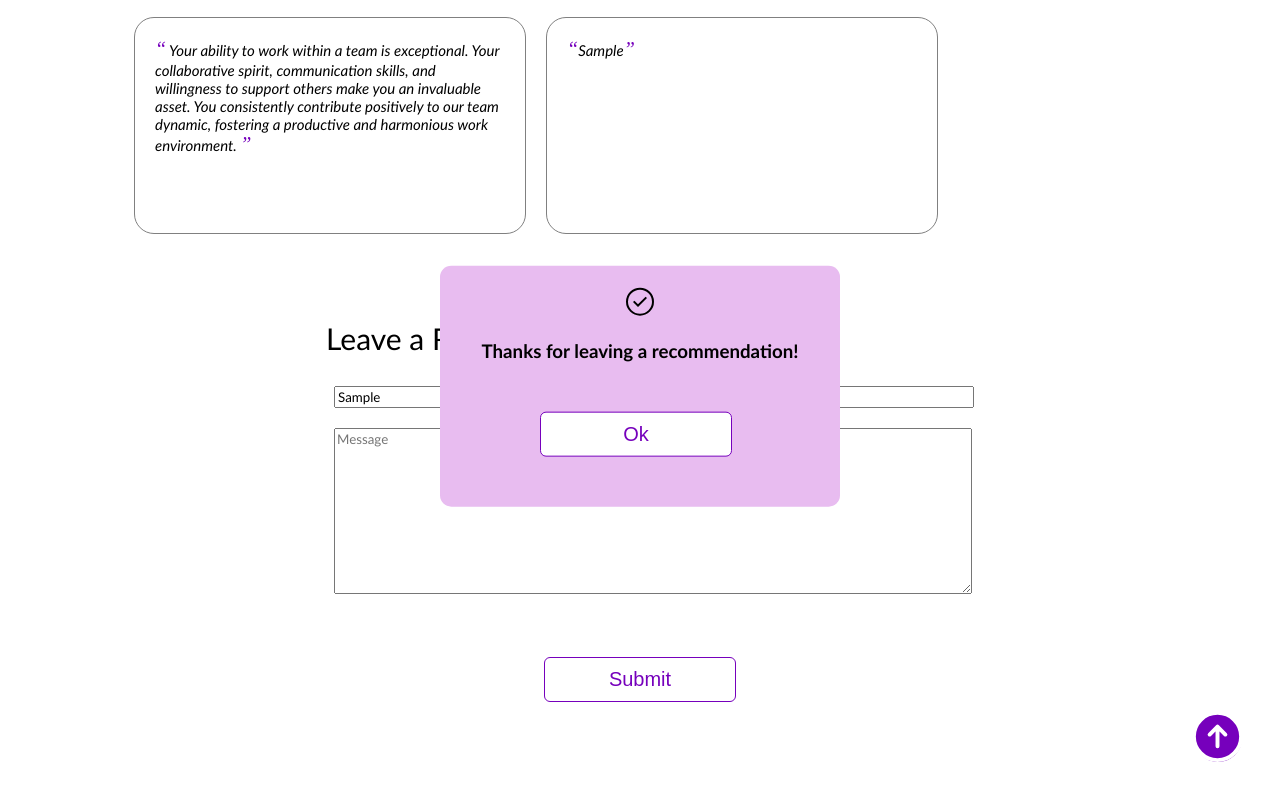
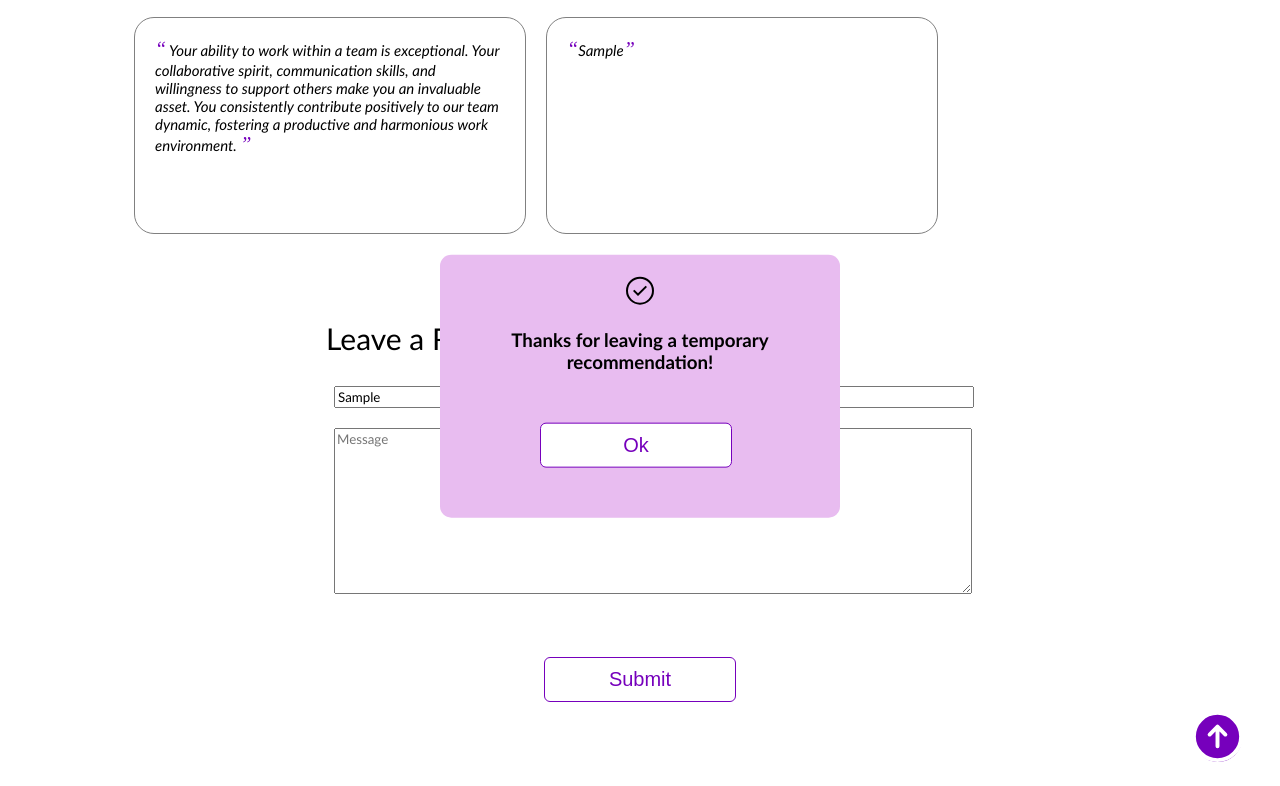
Before and after one commit to benjaminlemon/my-portfolio, a plain HTML site: page index.html in a window 1280 px wide. Both pictures are taken after typing "Sample", "Sample" into the empty fields and a click on the button "Submit". Shown: the part 2079-2865 px from the top of the page. Drawn offline with Linux system fonts and the light colour scheme.

Commit message:
commit 3

```diff
--- a/index.html
+++ b/index.html
@@ -185,7 +185,7 @@
 
     <div class="popup" id="popup" class="flex_center">
       <img src="html_finalprojimages/checkmark--outline.svg" />
-      <h3>Thanks for leaving a recommendation!</h3>
+      <h3>Thanks for leaving a temporary recommendation!</h3>
       <button onclick="showPopup(false)">Ok</button>
     </div>
   </body>
--- a/script.js
+++ b/script.js
@@ -20,6 +20,7 @@ function addRecommendation() {
   }
 }
 
+//Popup
 function showPopup(bool) {
   if (bool) {
     document.getElementById("popup").style.visibility = "visible";
--- a/style.css
+++ b/style.css
@@ -217,7 +217,6 @@ h2 {
   border: 1px solid gray;
   font-size: 15px;
   height: 175px;
-  /* flex: auto; */
 }
 
 .recommendation span {
```
Also changed, not shown: 1 other file.
